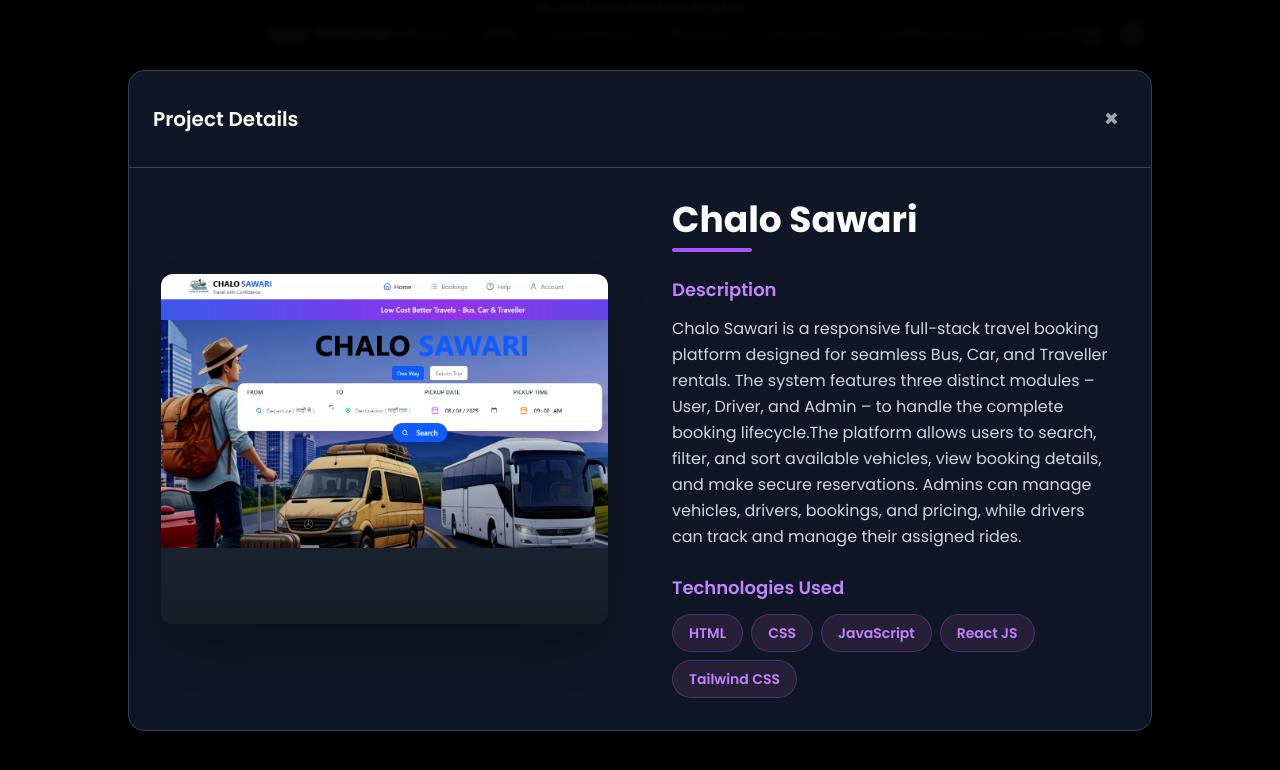
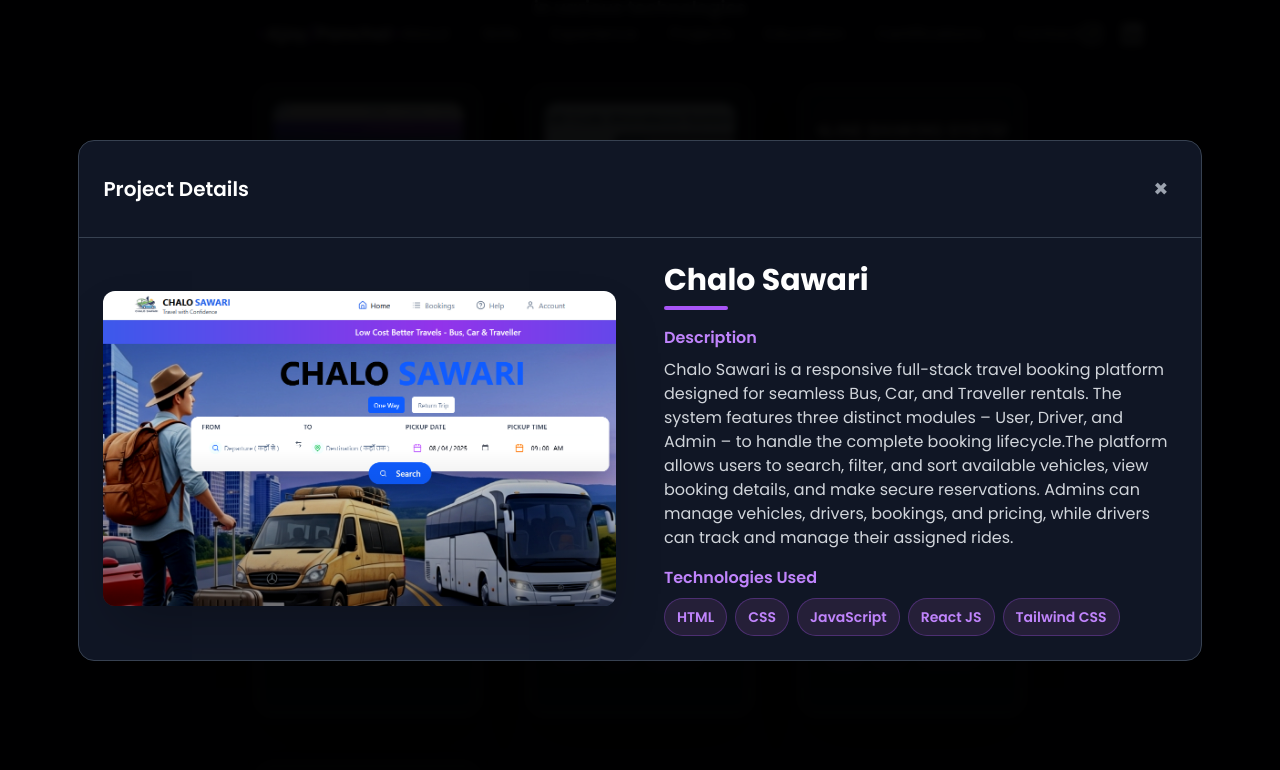
Before and after one commit to ajaypanchal761/MyPortfolio, a React (Vite) app: page / in a window 1280 px wide. Both pictures are taken after a click on the element 368 px from the left and 3521 px from the top of the page. Shown: the part 3121-3891 px from the top of the page. Built offline with nearby package versions, Linux system fonts and the light colour scheme.

Commit message:
Completed

```diff
--- a/src/components/Work.jsx
+++ b/src/components/Work.jsx
@@ -105,17 +105,27 @@ const Work = () => {
             zIndex: 9999,
             display: 'flex',
             alignItems: 'center',
-            justifyContent: 'center'
+            justifyContent: 'center',
+            padding: '1rem'
           }}
           onClick={handleBackdropClick}
         >
-          <div className="bg-gray-900/95 backdrop-blur-md rounded-2xl shadow-2xl w-[95%] max-w-5xl overflow-hidden relative max-h-[95vh] border border-gray-700" style={{ zIndex: 10000 }}>
+          <div
+            className="bg-gray-900/95 backdrop-blur-md rounded-2xl shadow-2xl overflow-hidden relative border border-gray-700"
+            style={{
+              zIndex: 10000,
+              width: '90%',
+              maxWidth: '1200px',
+              maxHeight: '90vh',
+              margin: '0 auto'
+            }}
+          >
             {/* Modal Header */}
-            <div className="flex justify-between items-center p-6 border-b border-gray-700">
-              <h2 className="text-xl font-semibold text-white">Project Details</h2>
+            <div className="flex justify-between items-center p-4 lg:p-6 border-b border-gray-700">
+              <h2 className="text-lg lg:text-xl font-semibold text-white">Project Details</h2>
               <button
                 onClick={handleCloseModal}
-                className="text-gray-400 hover:text-white text-2xl font-bold transition-colors duration-200 p-2 hover:bg-gray-800 rounded-lg"
+                className="text-gray-400 hover:text-white text-xl lg:text-2xl font-bold transition-colors duration-200 p-1 lg:p-2 hover:bg-gray-800 rounded-lg"
                 aria-label="Close modal"
               >
                 &times;
@@ -123,15 +133,16 @@ const Work = () => {
             </div>
 
             {/* Modal Content */}
-            <div className="flex flex-col lg:flex-row" style={{ maxHeight: 'calc(95vh - 120px)' }}>
+            <div className="flex flex-col lg:flex-row" style={{ maxHeight: 'calc(90vh - 120px)', overflow: 'hidden' }}>
               {/* Image Section */}
-              <div className="lg:w-1/2 w-full p-6 lg:p-8">
+              <div className="lg:w-1/2 w-full p-4 lg:p-6" style={{ minWidth: 0 }}>
                 <div className="relative w-full h-full flex items-center justify-center">
-                  <div className="relative overflow-hidden rounded-xl bg-gray-800 shadow-2xl w-full max-w-lg">
+                  <div className="relative overflow-hidden rounded-xl bg-gray-800 shadow-2xl w-full" style={{ maxWidth: '100%' }}>
                     <ImageWithFallback
                       src={selectedProject.image}
                       alt={selectedProject.title}
-                      className="w-full h-auto max-h-[450px] min-h-[350px] object-cover"
+                      className="w-full h-auto object-cover"
+                      style={{ maxHeight: '400px', minHeight: '300px' }}
                     />
                     <div className="absolute inset-0 bg-gradient-to-t from-black/30 via-transparent to-transparent rounded-xl pointer-events-none"></div>
                   </div>
@@ -139,32 +150,32 @@ const Work = () => {
               </div>
 
               {/* Content Section */}
-              <div className="lg:w-1/2 w-full p-6 lg:p-8 overflow-y-auto">
-                <div className="space-y-6">
+              <div className="lg:w-1/2 w-full p-4 lg:p-6 overflow-y-auto" style={{ minWidth: 0 }}>
+                <div className="space-y-4">
                   {/* Project Title */}
                   <div>
-                    <h3 className="text-3xl lg:text-4xl font-bold text-white mb-2">
+                    <h3 className="text-2xl lg:text-3xl font-bold text-white mb-2 break-words">
                       {selectedProject.title}
                     </h3>
-                    <div className="w-20 h-1 bg-purple-500 rounded-full"></div>
+                    <div className="w-16 h-1 bg-purple-500 rounded-full"></div>
                   </div>
 
                   {/* Project Description */}
                   <div>
-                    <h4 className="text-lg font-semibold text-purple-400 mb-3">Description</h4>
-                    <p className="text-gray-300 text-base leading-relaxed">
+                    <h4 className="text-base font-semibold text-purple-400 mb-2">Description</h4>
+                    <p className="text-gray-300 text-sm lg:text-base leading-relaxed break-words">
                       {selectedProject.description}
                     </p>
                   </div>
 
                   {/* Project Tags */}
                   <div>
-                    <h4 className="text-lg font-semibold text-purple-400 mb-3">Technologies Used</h4>
-                    <div className="flex flex-wrap gap-2">
+                    <h4 className="text-base font-semibold text-purple-400 mb-2">Technologies Used</h4>
+                    <div className="flex flex-wrap gap-1 lg:gap-2">
                       {selectedProject.tags.map((tag, index) => (
                         <span
                           key={index}
-                          className="bg-[#251f38] text-sm font-semibold text-purple-400 rounded-full px-4 py-2 border border-purple-500/30"
+                          className="bg-[#251f38] text-xs lg:text-sm font-semibold text-purple-400 rounded-full px-2 lg:px-3 py-1 lg:py-2 border border-purple-500/30"
                         >
                           {tag}
                         </span>
@@ -174,15 +185,15 @@ const Work = () => {
 
                   {/* Project Links */}
                   {selectedProject.link && (
-                    <div className="pt-4">
+                    <div className="pt-2 lg:pt-4">
                       <a
                         href={selectedProject.link}
                         target="_blank"
                         rel="noopener noreferrer"
-                        className="inline-flex items-center gap-2 bg-purple-600 hover:bg-purple-700 text-white font-semibold px-8 py-3 rounded-lg transition-all duration-200 hover:shadow-lg hover:shadow-purple-500/25"
+                        className="inline-flex items-center gap-2 bg-purple-600 hover:bg-purple-700 text-white font-semibold px-4 lg:px-6 py-2 lg:py-3 rounded-lg transition-all duration-200 hover:shadow-lg hover:shadow-purple-500/25 text-sm lg:text-base"
                       >
                         <span>View Project</span>
-                        <svg className="w-4 h-4" fill="none" stroke="currentColor" viewBox="0 0 24 24">
+                        <svg className="w-3 h-3 lg:w-4 lg:h-4" fill="none" stroke="currentColor" viewBox="0 0 24 24">
                           <path strokeLinecap="round" strokeLinejoin="round" strokeWidth={2} d="M10 6H6a2 2 0 00-2 2v10a2 2 0 002 2h10a2 2 0 002-2v-4M14 4h6m0 0v6m0-6L10 14" />
                         </svg>
                       </a>
```
